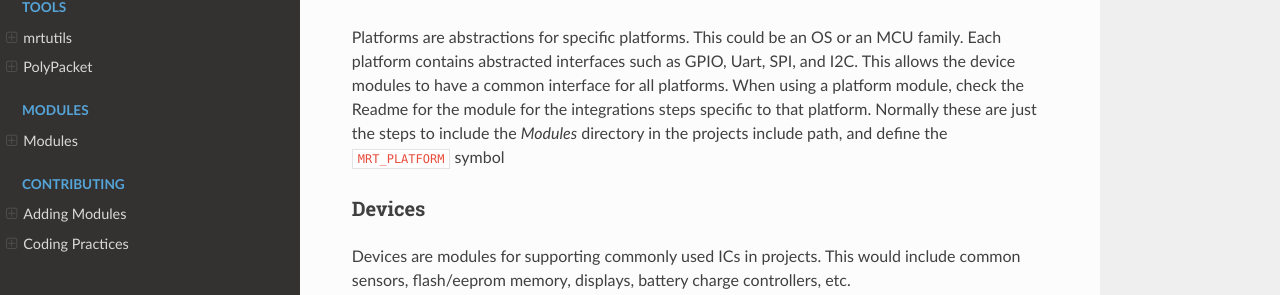
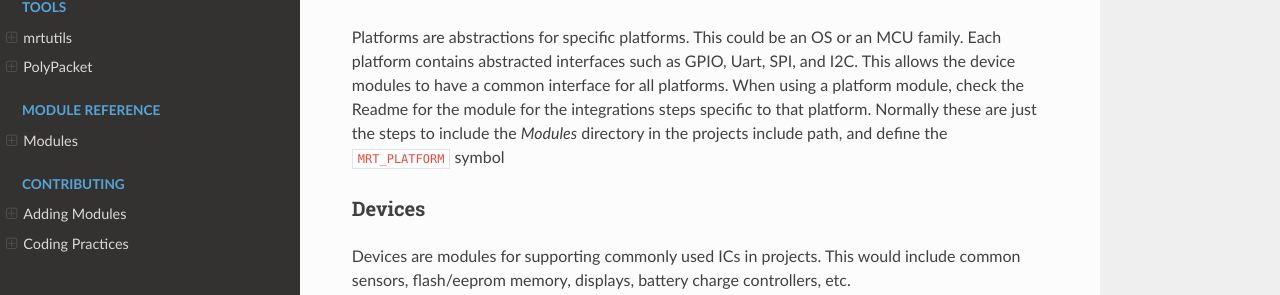
Before and after one commit to uprev-mrt/MrT-Meta, a Sphinx documentation site: the page built from docs/index.rst, in a window 1280 px wide. Shown: the part 493-788 px from the top of the page. Built offline with Sphinx 7.4.7 and the Read the Docs theme 2.0.0, drawn with Linux system fonts in a browser that asks for light colours.

Commit message:
updating doc file

```diff
--- a/docs/index.rst
+++ b/docs/index.rst
@@ -24,7 +24,7 @@ Home
 .. tocTree::
    :hidden:
    :titlesonly:
-   :caption: Modules
+   :caption: Module Reference
 
    modules
 
```
